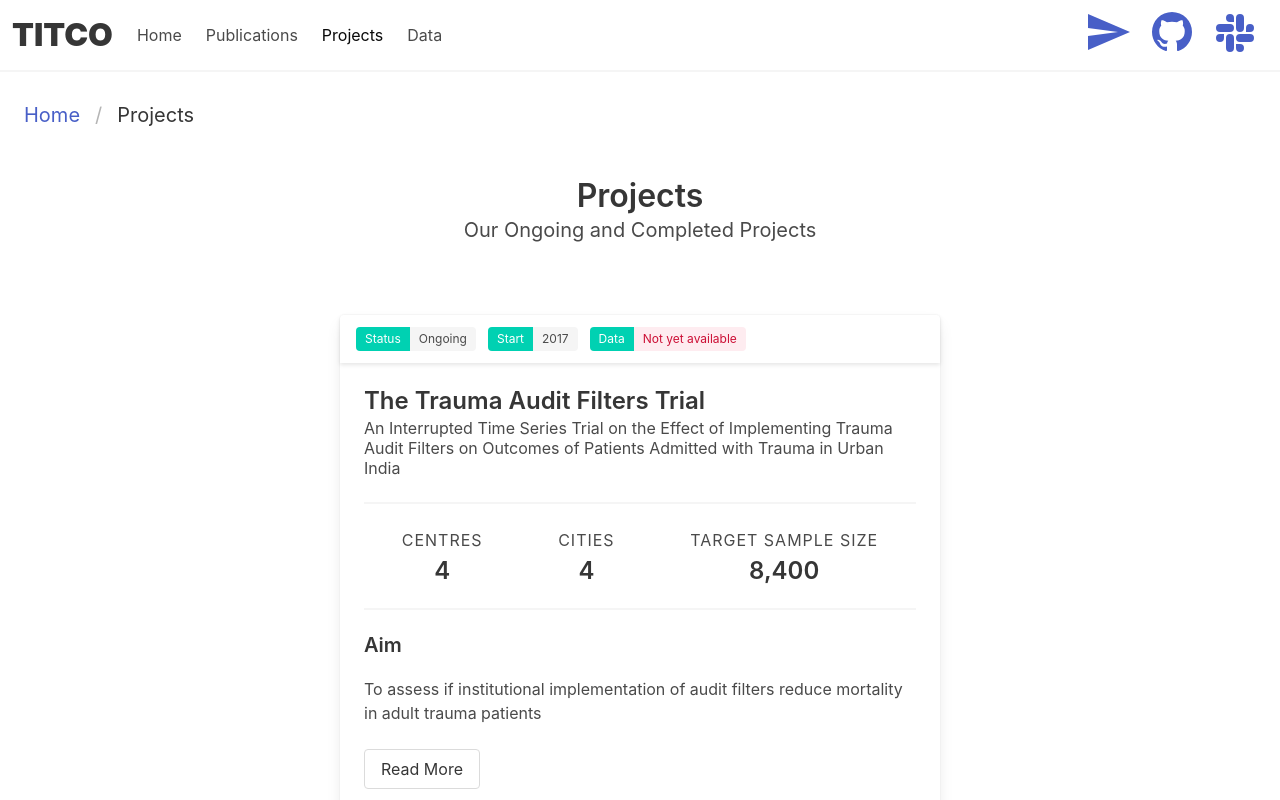
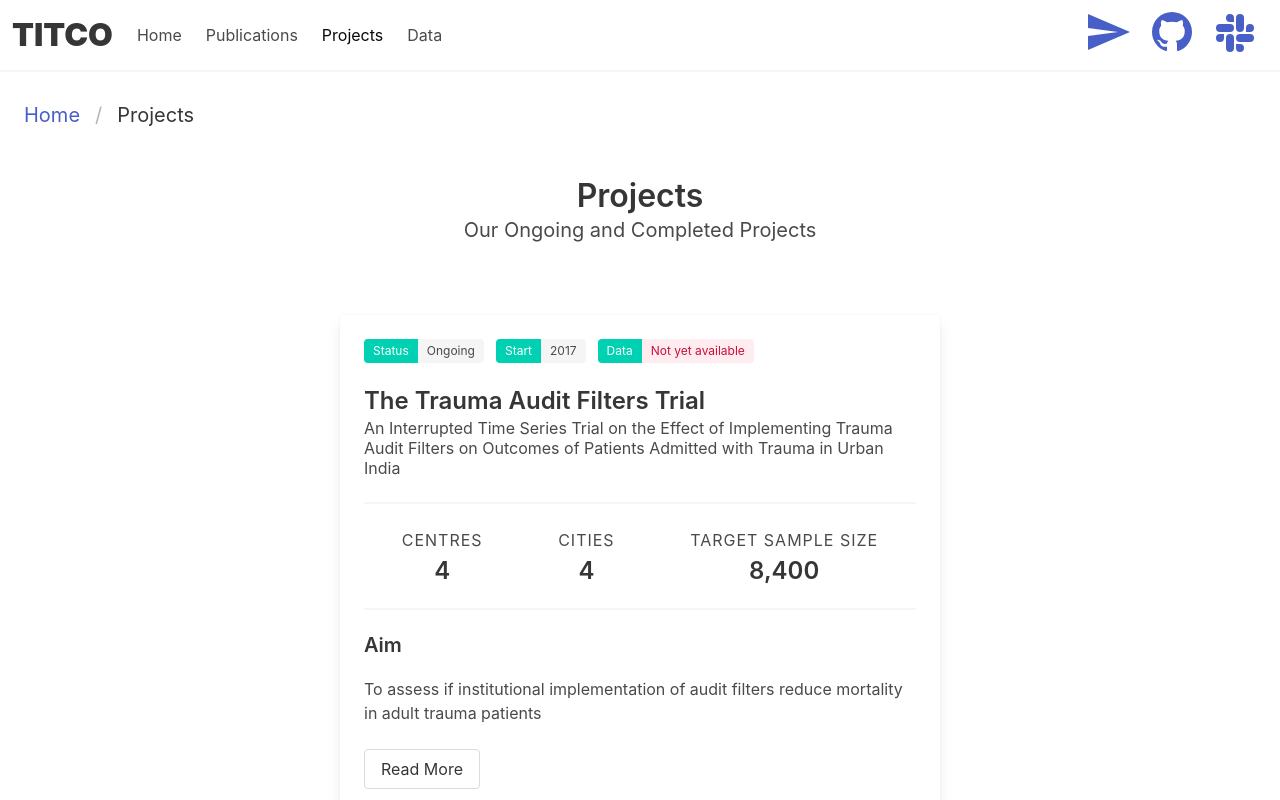
Before and after one commit to martingerdin/titco.org, a Next.js app: page /projects in a window 1280 px wide. Shown: the top 800 px of the page. Built offline with nearby package versions, Linux system fonts and the light colour scheme.

Commit message:
Implement Card component in Projects page

```diff
--- a/components/Card.tsx
+++ b/components/Card.tsx
@@ -2,21 +2,28 @@ import { TagList, TagInterface } from "./TagList";
 import { ReactNode } from "react";
 
 export interface CardInterface {
-  tags: TagInterface[];
-  title: string;
-  subtitle: string;
+  tags?: TagInterface[] | "";
+  title?: string;
+  subtitle?: string;
   children: ReactNode;
 }
 
-export function Card({ tags, title, subtitle, children }: CardInterface) {
+export function Card({
+  tags = "",
+  title = "",
+  subtitle = "",
+  children,
+}: CardInterface) {
   return (
     <article className="card" style={{ maxWidth: "600px", minWidth: "300px" }}>
       <div className="card-content">
-        <div className="content">
-          <TagList tags={tags} />
-        </div>
-        <h3 className="title is-4">{title}</h3>
-        <h4 className="subtitle is-6">{subtitle}</h4>
+        {tags !== "" && (
+          <div className="content">
+            <TagList tags={tags} />
+          </div>
+        )}
+        {title !== "" && <h3 className="title is-4">{title}</h3>}
+        {subtitle !== "" && <h4 className="subtitle is-6">{subtitle}</h4>}
         {children}
       </div>
     </article>
--- a/components/ProjectSummary.tsx
+++ b/components/ProjectSummary.tsx
@@ -2,15 +2,11 @@ import { TagList } from "./TagList";
 import { ProjectLevel } from "./ProjectLevel";
 import { Project, Centre, Link } from "../pages/projects";
 import { ReactNode } from "react";
+import { getProjectTags } from "../lib/getProjectTags";
 
 interface ProjectSummaryInterface extends Project {
   children: ReactNode;
   card?: boolean;
-}
-
-interface CardInterface {
-  condition: any;
-  children: ReactNode;
 }
 
 export function ProjectSummary({
@@ -30,53 +26,12 @@ export function ProjectSummary({
 }: ProjectSummaryInterface) {
   let sampleSizeKey = "Sample size";
   if (status === "Ongoing") sampleSizeKey = "Target sample size";
-  const tags = [
-    { heading: "Status", value: status },
-    { heading: "Start", value: start },
-  ];
-  if (typeof end !== "undefined") tags.push({ heading: "End", value: end });
-  let dataTag = {
-    heading: "Data",
-    value: "Not yet available",
-    color: "danger is-light",
-  };
-  if (typeof dataset !== "undefined") {
-    dataTag.value = "Available";
-    dataTag.color = "success is-light";
-  }
-  tags.push(dataTag);
-  function CardHeader({ condition, children }: CardInterface) {
+  const tags = getProjectTags({ status, start, end, dataset });
   return (
     <>
-        {condition ? (
-          <header className="card-header">{children}</header>
-        ) : (
-          { children }
-        )}
-      </>
-    );
-  }
-  function CardContent({ condition, children }: CardInterface) {
-    return (
-      <>
-        {condition ? (
-          <div className="card-content">{children}</div>
-        ) : (
-          { children }
-        )}
-      </>
-    );
-  }
-  return (
-    <>
-      <CardHeader condition={card}>
-        <div className="card-header-title" style={{ fontWeight: "normal" }}>
       {typeof tags !== "undefined" && <TagList tags={tags} />}
-        </div>
-      </CardHeader>
-      <CardContent condition={card}>
-        <p className={`title ${card && "is-4"}`}>{title}</p>
-        <p className={`subtitle ${card && "is-6"}`}>{subtitle}</p>
+      <h2 className={`title ${card && "is-4"}`}>{title}</h2>
+      <h3 className={`subtitle ${card && "is-6"}`}>{subtitle}</h3>
       <hr />
       <ProjectLevel
         isSmall={card}
@@ -88,7 +43,6 @@ export function ProjectSummary({
       />
       <hr />
       {children}
-      </CardContent>
     </>
   );
 }
--- /dev/null
+++ b/lib/getProjectTags.tsx
@@ -0,0 +1,25 @@
+interface getProjectTagsInterface {
+  status: string;
+  start: string;
+  end?: string;
+  dataset?: string;
+}
+
+export function getProjectTags({status, start, end, dataset}: getProjectTagsInterface) {
+  const tags = [
+    { heading: "Status", value: status },
+    { heading: "Start", value: start },
+  ];
+  if (typeof end !== "undefined") tags.push({ heading: "End", value: end });
+  let dataTag = {
+    heading: "Data",
+    value: "Not yet available",
+    color: "danger is-light",
+  };
+  if (typeof dataset !== "undefined") {
+    dataTag.value = "Available";
+    dataTag.color = "success is-light";
+  }
+  tags.push(dataTag);
+  return tags;
+}
--- a/pages/projects.tsx
+++ b/pages/projects.tsx
@@ -5,6 +5,7 @@ import matter from "gray-matter";
 import Layout from "../components/Layout";
 import { ProjectSummary } from "../components/ProjectSummary";
 import { LinkButton } from "../components/LinkButton";
+import { Card } from "../components/Card";
 
 export interface projectsPageProps {
   projectsData: ProjectData[];
@@ -60,14 +61,11 @@ export default function ProjectsPage({ projectsData }: projectsPageProps) {
             })
             .sort((a, b) => b.content.start - a.content.start)
             .map((project: ProjectData, key: number) => {
-              const { aim, dataset } = project.content;
+              const { title, subtitle, aim, dataset } = project.content;
               const projectPage = project.file.replace(".md", "");
               return (
                 <div className="block mx-5 my-5" key={key}>
-                  <article
-                    className="card"
-                    style={{ maxWidth: "600px", minWidth: "300px" }}
-                  >
+		    <Card>
                     <ProjectSummary card {...project.content}>
                       <div className="content">
                         <p className="title is-5">Aim</p>
@@ -82,7 +80,7 @@ export default function ProjectsPage({ projectsData }: projectsPageProps) {
                         )}
                       </div>
                     </ProjectSummary>
-                  </article>
+                  </Card>
                 </div>
               );
             })}
```
Lines whose indentation alone changed are shown as unchanged.
